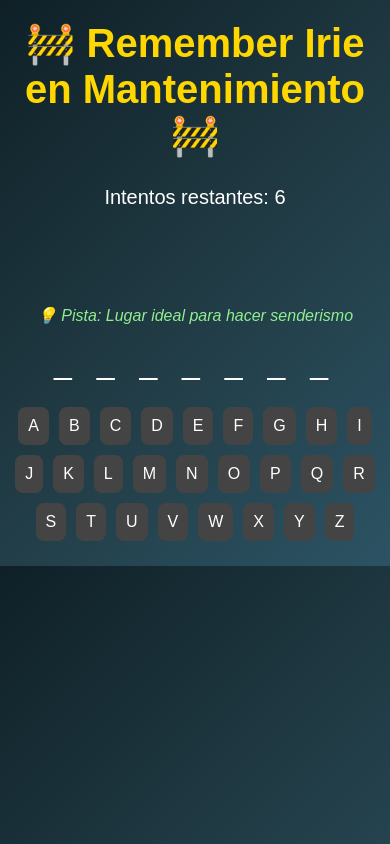
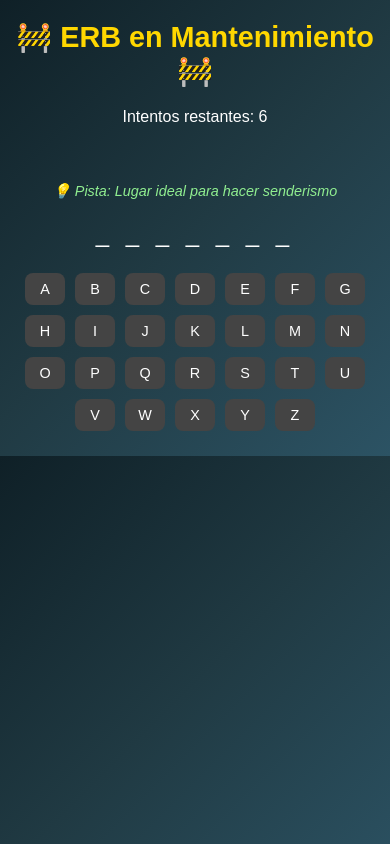
Before and after one commit to MiguelRamirezMejia/maintenance, a plain HTML site: page index.html in a window 390 px wide. Drawn offline with Linux system fonts and the light colour scheme.

Commit message:
Update index.html

```diff
--- a/index.html
+++ b/index.html
@@ -2,7 +2,7 @@
 <html lang="es">
 <head>
   <meta charset="UTF-8">
-  <title>Remember Irie en Mantenimiento</title>
+  <title>ERB en Mantenimiento - Ahorcado</title>
   <style>
     body {
       font-family: Arial, sans-serif;
@@ -14,39 +14,51 @@
     }
 
     h1 {
-      margin-top: 20px;
+      margin: 20px 10px;
       font-size: 2.5rem;
       color: #ffd700;
     }
 
     #hangman {
-      font-size: 20px;
-      margin: 20px 0;
-      min-height: 100px;
+      font-size: 1.2rem;
+      margin: 15px 0;
+      min-height: 60px;
     }
 
     #word {
       font-size: 2rem;
       letter-spacing: 8px;
       margin: 20px 0;
+      word-wrap: break-word;
     }
 
     #hint {
       font-style: italic;
       margin: 10px 0 20px;
       color: #90ee90;
+      font-size: 1rem;
+    }
+
+    #letters {
+      display: flex;
+      flex-wrap: wrap;
+      justify-content: center;
+      max-width: 600px;
+      margin: 0 auto;
     }
 
     #letters button {
       margin: 5px;
-      padding: 10px;
-      font-size: 16px;
+      padding: 10px 14px;
+      font-size: 1rem;
       border: none;
       border-radius: 8px;
       background-color: #444;
       color: white;
       cursor: pointer;
       transition: all 0.3s ease;
+      flex: 1 0 14%; /* hace que se adapten en filas */
+      max-width: 50px;
     }
 
     #letters button:disabled {
@@ -64,6 +76,7 @@
       display: none;
       margin: 20px auto;
       width: 200px;
+      max-width: 80%;
       animation: pop 1s ease forwards, glow 1.5s infinite alternate;
     }
 
@@ -76,16 +89,39 @@
       from { filter: drop-shadow(0 0 5px #ffd700); }
       to { filter: drop-shadow(0 0 20px #00ffcc); }
     }
+
+    /* 📱 Estilos para celulares */
+    @media (max-width: 600px) {
+      h1 {
+        font-size: 1.8rem;
+      }
+      #word {
+        font-size: 1.5rem;
+        letter-spacing: 5px;
+      }
+      #letters button {
+        flex: 1 0 18%;
+        max-width: 40px;
+        font-size: 0.9rem;
+        padding: 8px;
+      }
+      #hangman {
+        font-size: 1rem;
+      }
+      #hint {
+        font-size: 0.9rem;
+      }
+    }
   </style>
 </head>
 <body>
-  <h1>🚧 Remember Irie en Mantenimiento 🚧</h1>
+  <h1>🚧 ERB en Mantenimiento 🚧</h1>
   <div id="hangman"></div>
   <div id="hint"></div>
   <div id="word"></div>
   <div id="letters"></div>
   <div id="message"></div>
-  <img id="logo" src="remember.png" alt="Logo ERB">
+  <img id="logo" src="https://via.placeholder.com/200x100?text=ERB+Logo" alt="Logo ERB">
 
   <script>
     const words = [
```
